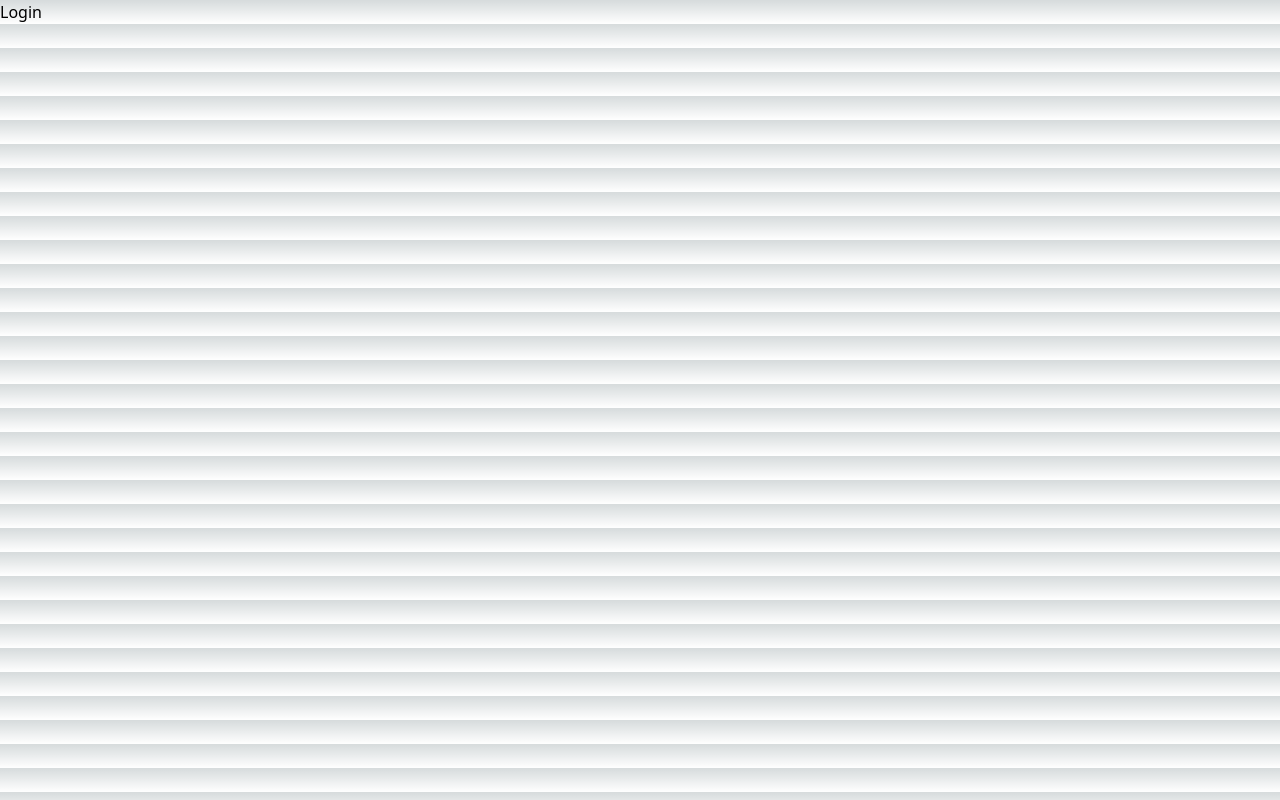
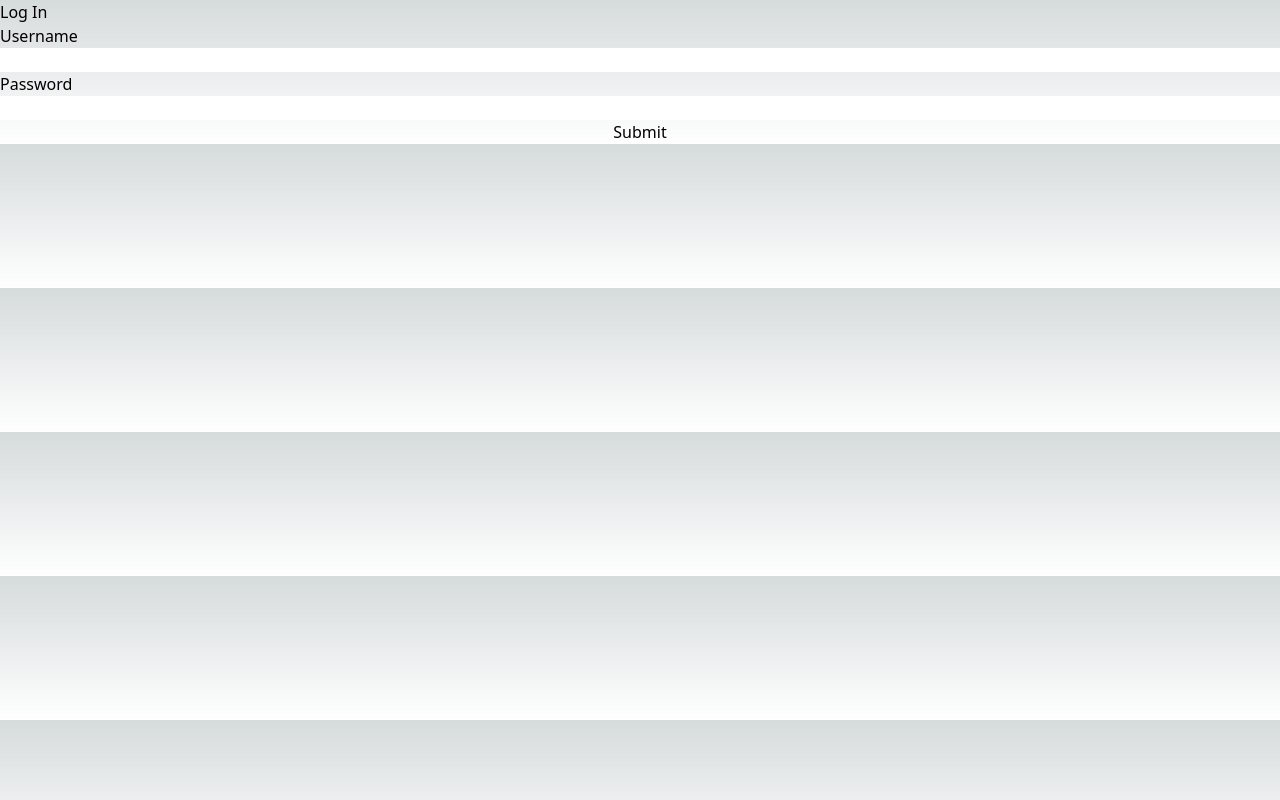
Before and after one commit to t-bello7/next-trading, a Next.js app: page /login in a window 1280 px wide. Built offline with nearby package versions, Linux system fonts and the light colour scheme.

Commit message:
- add auth check in login page - handle formChange in login page

```diff
--- a/src/pages/index.tsx
+++ b/src/pages/index.tsx
@@ -4,7 +4,7 @@ import { useEffect, useState } from 'react'
 import Login from './login'
 export default function Home() {
   const router = useRouter()
-  const [user, setUser] = useState<{userName: string, age: number} | null>(null)
+  const [user, setUser] = useState<{userName: string} | null>(null)
 
   useEffect(() => {
     if (typeof window !== 'undefined' && window.localStorage){
@@ -127,5 +127,5 @@ export default function Home() {
       </main>
     )
   }
-  return ""
+  return;
  }
--- a/src/pages/login.tsx
+++ b/src/pages/login.tsx
@@ -1,6 +1,44 @@
+import { useEffect, useState } from "react";
+import { useRouter } from "next/router";
+const Login  = () => {
+    const router = useRouter()
+    const [user, setUser] = useState<{userName: string} | null>(null);
+    const [userData, setUserData] = useState<{username: string, password: string}> ({
+        username: '',
+        password: '',
+    })
+    const handleChange = (e: React.ChangeEvent<HTMLInputElement>) => {
+        setUserData({
+            username : e.target.name === 'username' ? e.target.value : userData['username'] ,
+            password: e.target.name === 'password' ? e.target.value : userData['password']
+        })
+    };
 
-const Login  = () => {
-    return (<h1> Login </h1>)
+    useEffect(() => {
+        if (typeof window !== 'undefined' && window.localStorage){
+            let user = localStorage.getItem('user');
+        }
+
+        setUser(user);
+        if(user) {
+            router.push('/')
+        }
+    }, [])
+
+    if (!user){
+        return (
+            <main>
+                <h1> Log In</h1>
+                <form className="flex flex-col">
+                    <label> Username </label>
+                    <input name="username" value={userData.username} onChange={handleChange} className="text-black"/>
+                    <label> Password </label>
+                    <input name="password" value={userData.password} onChange={handleChange} className="text-black"/>
+                    <button type="submit"> Submit </button>
+                </form>
+            </main>)
+    }
+    return;
 }
 
 export default Login;
```
